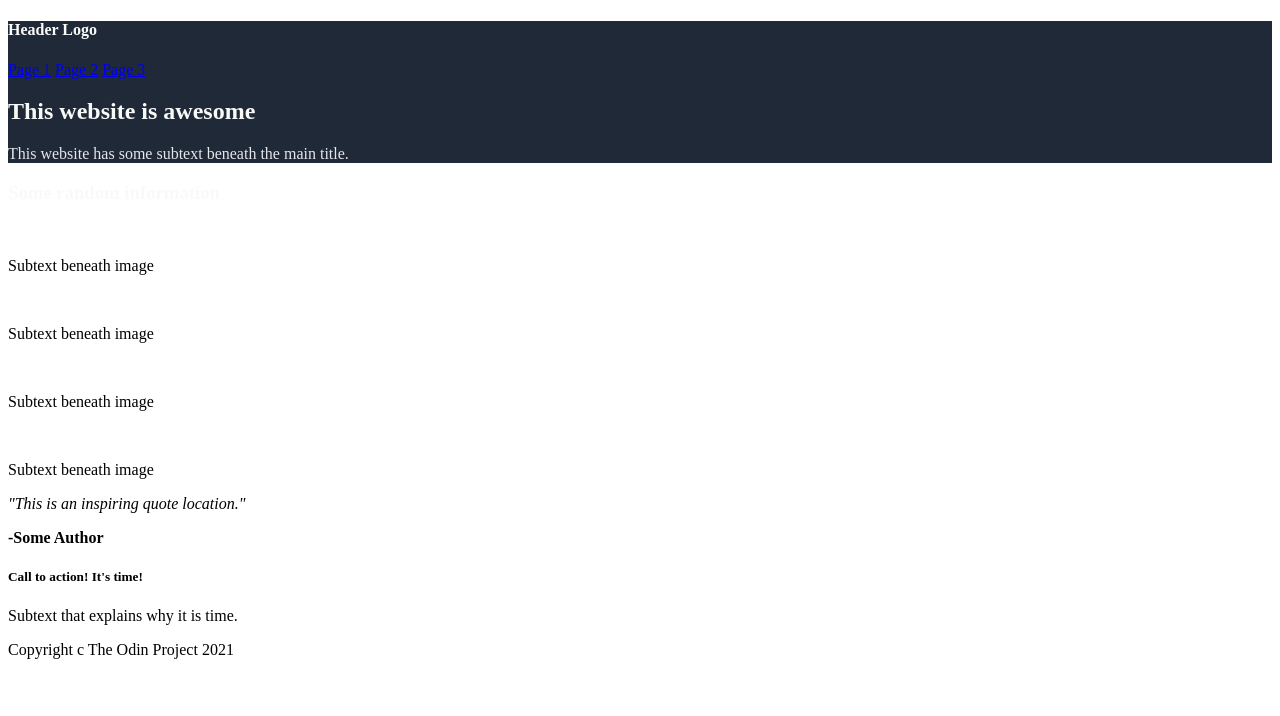
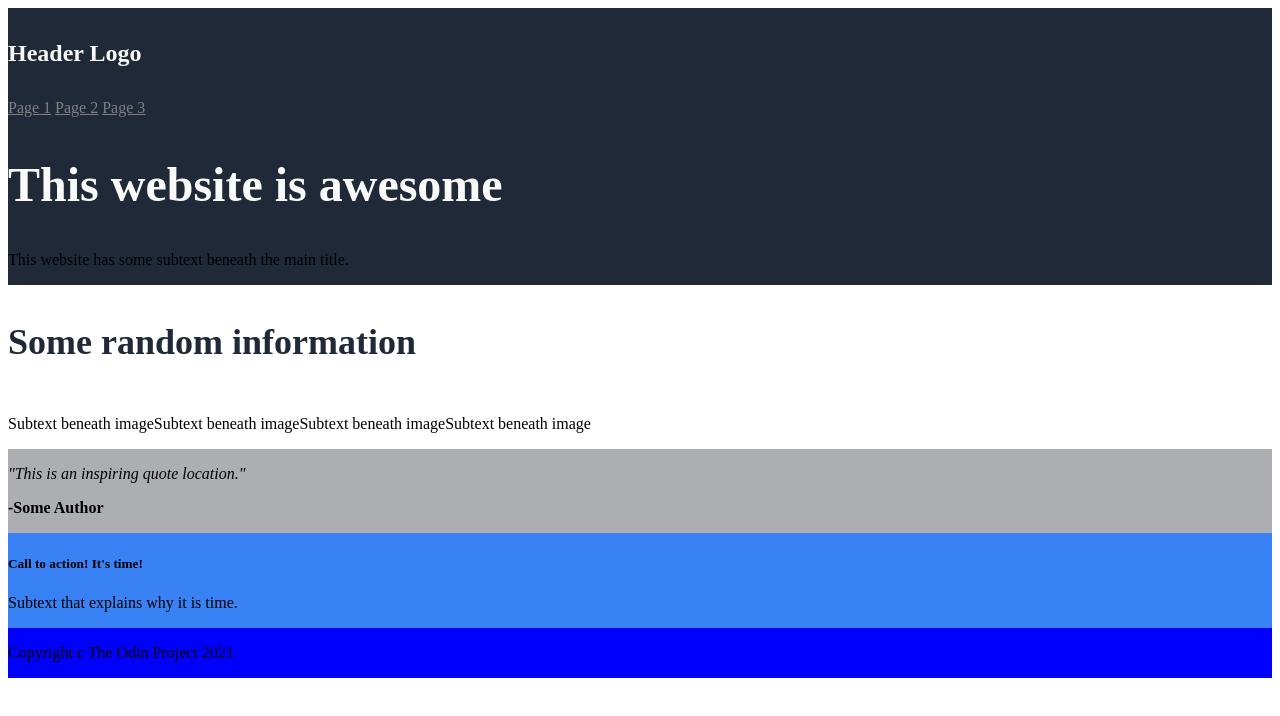
Before and after one commit to jacobmarch/odin-website, a plain HTML site: page index.html in a window 1280 px wide. Drawn offline with Linux system fonts and the light colour scheme.

Commit message:
worked on structure of CSS and began to format the website

```diff
--- a/index.html
+++ b/index.html
@@ -6,16 +6,21 @@
         <link rel="stylesheet" href="style.css">
     </head>
     <body>
+        <div class="flex-container">
             <div id="title">
+                <div>
                     <h4 class="titles">Header Logo</h4>
                     <a href="pages/page1.html">Page 1</a>
                     <a href="pages/page2.html">Page 2</a>
                     <a href="pages/page3.html">Page 3</a>
+                </div>
+                <div>
                     <h2>This website is awesome</h2>
-            <p id="subtext">This website has some subtext beneath the main title.</p>
+                    <p>This website has some subtext beneath the main title.</p>
                 </div>
+            </div>
+                <h3 class="titles" id="imageInfo">Some random information</h3>
             <div id="images">
-            <h3 class="titles">Some random information</h3>
                 <img src="">
                 <p>Subtext beneath image</p>
                 <img src="">
@@ -37,5 +42,6 @@
             <div id="footer">
                 <p id="copyright">Copyright c The Odin Project 2021</p>
             </div>
+        </div>
     </body>
 </html>
--- a/style.css
+++ b/style.css
@@ -1,16 +1,49 @@
 #title {
     background-color: #1f2937;
+    display: flex;
+    flex: 1;
+    flex-direction: column;
+}
+.row2{
+    display: flex;
+    flex: 1;
 }
 h2 {
-    font-size: 48 px;
+    font-size: 48px;
     font-weight: bolder;
     color: #f9faf8;
 }
 #subtext {
-    font-size: 18 px;
+    font-size: 18px;
     color: #e5e7eb;
 }
 .titles {
-    font-size: 24 px;
+    font-size: 24px;
     color: #f9faf8;
 }
+.flex-container {
+    display: flex;
+    flex-direction: column;
+    flex: 1;
+}
+a {
+    color: gray;
+}
+#imageInfo {
+    color: #1f2937;
+    font-size: 36px;
+}
+#images {
+    display: flex;
+    flex: 1;
+}
+#quote {
+    background-color: #adaeb1;
+}
+#bottom {
+    background-color: #3882f6;
+
+}
+#footer {
+    background-color: blue;
+}
```
Lines whose indentation alone changed are shown as unchanged.
